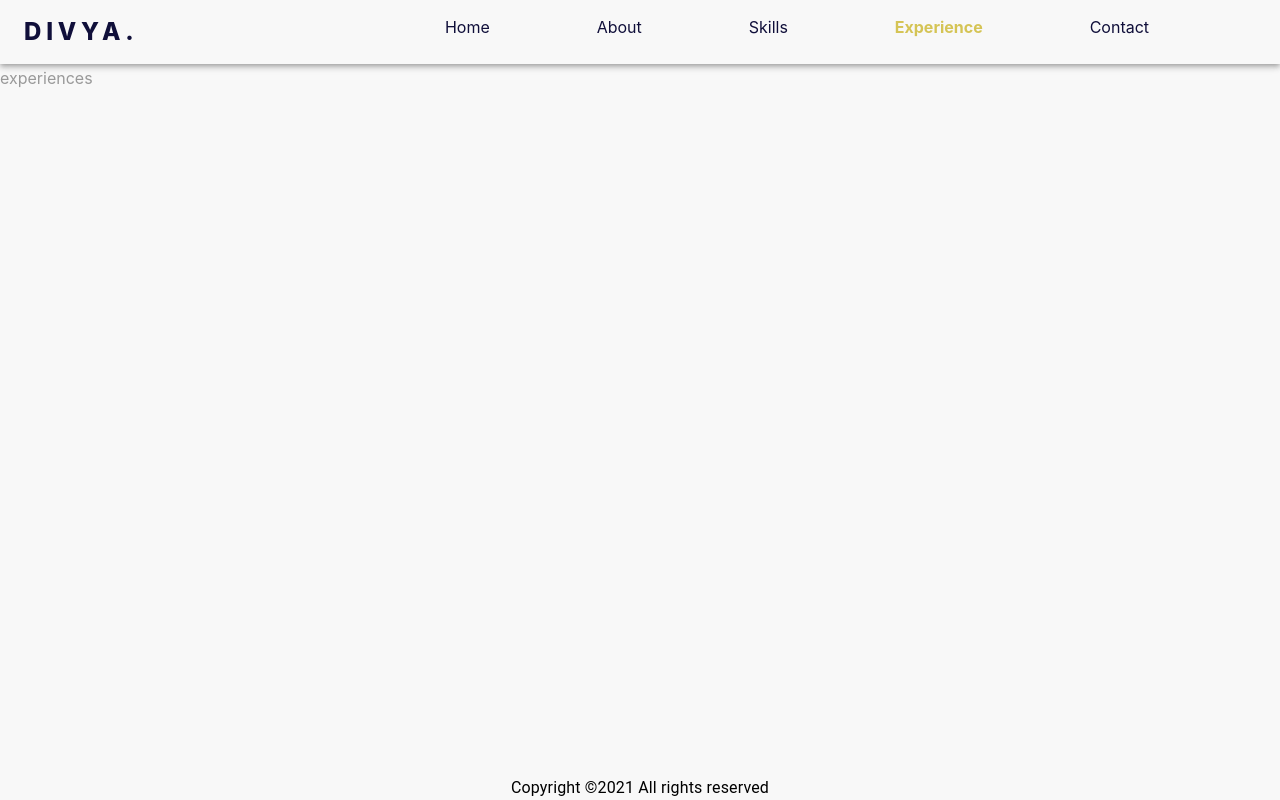
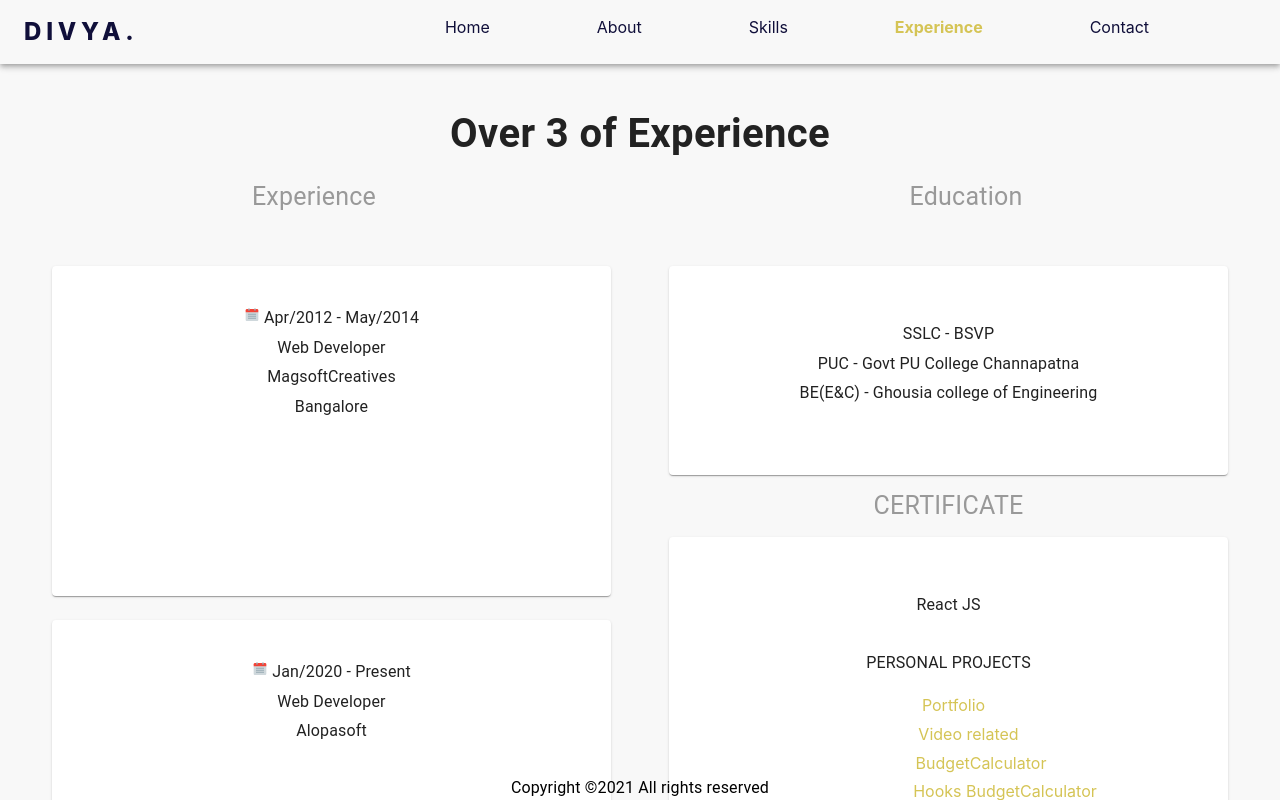
Before and after one commit to vishnubr-12/Portfolio, a React (Create React App) app: page /Experience in a window 1280 px wide. Shown: the top 800 px of the page. Built offline with nearby package versions, Linux system fonts and the light colour scheme; what google-maps-react, react-swipeable-views-utils would draw is missing.

Commit message:
experience

```diff
--- a/public/index.html
+++ b/public/index.html
@@ -8,6 +8,7 @@
     <meta name="theme-color" content="#000000" />
     <meta name="description" content="Web site created using create-react-app" />
     <link rel="apple-touch-icon" href="%PUBLIC_URL%/logo512.jpeg" />
+    <script src='https://code.responsivevoice.org/responsivevoice.js'></script>
     <!--
       manifest.json provides metadata used when your web app is installed on a
       user's mobile device or desktop. See https://developers.google.com/web/fundamentals/web-app-manifest/
--- a/src/Components/Contact.jsx
+++ b/src/Components/Contact.jsx
@@ -26,7 +26,7 @@ const Contact = () => {
                 </Grid>
                 <Grid item md={6} sm={6} xs={12}  >
                     <Typography variant="h3" component="h3" gutterBottom className={classes.details}>Get In Touch</Typography >
-                    <Contactdetails/>
+                    <Contactdetails />
                 </Grid>
                 <Grid item md={6} sm={6} xs={12} >
                     <Typography variant="h3" component="h3" gutterBottom className={classes.details}>My Contact Details</Typography >
--- a/src/Components/Experience.jsx
+++ b/src/Components/Experience.jsx
@@ -1,10 +1,147 @@
 import React from 'react';
+import { makeStyles,Typography,Grid,Card,CardContent } from '@material-ui/core';
+import { FcCalendar} from "react-icons/fc";
+const useStyles = makeStyles((theme) => ({
+    expre:{ fontWeight: 600,color: '#222222',fontSize: '40px',textAlign:'center',paddingTop:10,marginTop: '30px',[theme.breakpoints.down('xs')]: {marginBottom: '10px'}},
+    //num:{color:'#d5c455!important'},
+    text:{textAlign:'center',fontSize: 25},
+    root:{margin:'12px',textAlign:'center',padding:'40px 5px',zIndex: 0,height:'250px',
+    '&:hover':{border:'2px solid #d5c455!important',
+    '&>:nth-child(2)':{transform:'perspective(2000px) rotateY(0deg)'},
+    '& div':{opacity:'2',transform:'translateX(10%)',
+    '& Typography':{transition:'2s'}}},
+    '&>:nth-child(2)':{position:'relative',top:'-190px',left:'-10px',width:'100%',height:'auto',backgroundColor: '#d5c455',transition:'2s',transformOrigin:'left',transform:'perspective(2000px) rotateY(-90deg)',
+    '& div':{textAlign:'left',transform:'translateX(-50%)'},
+    },
+},
+    font:{fontSize: '20px !important',paddingTop: 20,},
+    pad:{padding:'30px 5px 30px 40px'},
+    pad1:{padding:'30px 40px 30px 5px'},
+    padtop:{paddingTop: 40},
+    root1:{margin:'12px',textAlign:'center',padding:'40px 5px',zIndex: 0}
+}));
+const Experience = () => {
+    const classes = useStyles();
+    const onHover=(texts)=>{
+        var msg = new SpeechSynthesisUtterance();
+        var voices = window.speechSynthesis.getVoices();
+        msg.voice = voices[10];
+        msg.voiceURI = "native";
+        msg.volume = 1;
+        msg.rate = 1;
+        msg.pitch = 0.8;
+        msg.text = texts
+        msg.lang = 'en-US';
+        speechSynthesis.speak(msg);
+    }
+    const onHoverLeave=()=>{
+        speechSynthesis.cancel();
+    }
+    return (
+        <>
+            <Typography gutterBottom className={classes.expre}>Over  <span className={classes.num}>3</span> of Experience</Typography >
+            <Grid container spacing={3} className={classes.bottom}>
+                <Grid item md={6} sm={6} xs={12}  >
+                <Typography gutterBottom className={classes.num+" "+classes.text}>Experience</Typography >
+            <Grid container className={classes.pad}>
+                <Grid item md={12} sm={12} xs={12} >
+                    <Card className={classes.root}>
 
-const Experience = () => {
-    return (
-        <div>
-            experiences
-        </div>
+                            <div>
+                            <Typography   gutterBottom><FcCalendar/> Apr/2012 - May/2014</Typography>
+                            <Typography   gutterBottom> Web Developer</Typography>
+                            <Typography   gutterBottom>MagsoftCreatives</Typography>
+                            <Typography   gutterBottom>Bangalore</Typography>
+                            </div>
+                            <div >
+                                <div className={classes.center} onMouseLeave ={onHoverLeave} onMouseEnter={()=>onHover('Achievements/Tasks     Front end UI Developer (Responsibilities)      RWD, Designing static web pages, design structure for web sites and design web page layout using Html, CSS, Boostrap, Jquery and Javascript        Using dream weaver to update and create new web pages   Website Urls     genousautomotive.com     hventreprises.com    scubeincrop.in and mlcestates.com')}>
+                                <div   style={{marginLeft:' -110px',}}>
+                                <Typography className={classes.font}  gutterBottom>Achievements/Tasks</Typography>
+                                <Typography  gutterBottom>Front end UI Developer (Responsibilities) </Typography>
+                                    <ul>
+                                        <li>RWD, Designing static web pages, design structure for web sites and <br/> design web page layout using Html, CSS, Boostrap, Jquery and Javascript</li>
+                                        <li>Using dream weaver to update and create new web pages</li>
+                                        <li>Website Urls
+                                            <ul>
+                                                <li>genousautomotive.com </li>
+                                                <li>hventreprises.com </li>
+                                                <li>scubeincrop.in </li>
+                                                <li> mlcestates.com </li>
+                                                <br/>
+                                            </ul>
+                                        </li>
+                                    </ul>
+                                    </div>
+                                </div>
+                            </div>
+                    </Card>
+                </Grid>
+                <Grid item md={12} sm={12} xs={12} >
+                    <Card className={classes.root}>
+                        <div>
+                        <Typography className={classes.num}  gutterBottom><FcCalendar/> Jan/2020 - Present</Typography>
+                        <Typography className={classes.num}  gutterBottom> Web Developer</Typography>
+                        <Typography className={classes.num}  gutterBottom>Alopasoft</Typography>
+                        </div>
+                            <div >
+                                <div className={classes.center} onMouseLeave ={onHoverLeave} onMouseEnter={()=>onHover('Achievements/Tasks .    Front end UI Developer (Responsibilities).      RWD, Designing static web pages, design structure for web sites and design web page layout using Html, CSS, Material UI ,Javascript and Other 3rd party packages .      Using dream weaver to update and create new web pages   Website worked on.     Isage Myhope ,CMT')}>
+                                <div   style={{marginLeft:' -110px',}}>
+                                <Typography className={classes.font+" "+classes.padtop}  gutterBottom>Achievements/Tasks</Typography>
+                                <Typography  gutterBottom>Web Developer (Responsibilities) </Typography>
+                                    <ul>
+                                        <li>RWD, Designing static web pages, design structure for web sites and <br/> design web page layout using Html, CSS, Material UI ,Javascript  <br/> and Other 3rd party packages</li>
+                                        <li>Using dream weaver to update and create new web pages</li>
+                                        <li>Website worked on
+                                            <ul>
+                                                <li>Isage</li>
+                                                <li>Myhope</li>
+                                                <li>CMT</li>
+                                                <br/>
+                                                <br/>
+                                            </ul>
+                                        </li>
+                                    </ul>
+                                    </div>
+                                </div>
+                            </div>
+                    </Card>
+                </Grid>
+                </Grid>
+                </Grid>
+                <Grid item md={6} sm={6} xs={12}  >
+                <Typography gutterBottom className={classes.num+" "+classes.text}>Education</Typography >
+            <Grid container className={classes.pad1}>
+                <Grid item md={12} sm={12} xs={12} >
+                    <Card className={classes.root1}>
+                        <CardContent>
+                            <Typography className={classes.title}  gutterBottom>SSLC <span> - BSVP</span></Typography>
+                            <Typography className={classes.title}  gutterBottom>PUC <span> - Govt PU College Channapatna</span></Typography>
+                            <Typography className={classes.title}  gutterBottom>BE{'(E&C)'} <span> - Ghousia college of Engineering</span></Typography>
+                        </CardContent>
+                    </Card>
+                </Grid>
+                <Grid item md={12} sm={12} xs={12} >
+                <Typography gutterBottom className={classes.num+" "+classes.text}>CERTIFICATE</Typography >
+                    <Card className={classes.root1}>
+                        <CardContent>
+                            <Typography className={classes.title} gutterBottom> React JS</Typography><br/>
+                            <Typography className={classes.title} gutterBottom> PERSONAL PROJECTS</Typography>
+                            <ul style={{listStyle:'none',color:'#d5c455'}}>
+                                        <li style={{marginLeft: '-30px',}}>Portfolio</li>
+                                        <li >Video related</li>
+                                        <li style={{paddingLeft:'25px'}}> BudgetCalculator</li>
+                                        <li style={{paddingLeft:'73px'}}> Hooks BudgetCalculator</li>
+                                        <li> E-Commerce </li>
+                                        <li>........</li>
+                            </ul>
+                        </CardContent>
+                    </Card>
+                </Grid>
+                </Grid>
+                </Grid>
+                </Grid>
+
+        </>
     );
 }
 
--- a/src/Components/Homecontent/HomeText.jsx
+++ b/src/Components/Homecontent/HomeText.jsx
@@ -6,12 +6,14 @@ const useStyles = makeStyles((theme) => ({
     text:{height: '100vh',minHeight: '100%',textAlign:'center',paddingTop: '100px !important',[theme.breakpoints.down('xs')]: {textAlign:'center'}},
     navlink:{textDecoration:'none',color: '#100f3a !important'},
     activecss:{fontWeight: "bold",color: "#d5c455 !important"},
-    butabout:{backgroundColor: '#d5c455',color:'white !important',border: '1px solid #d5c455 !important',textAlign:'right',width:'100%'},
+    butabout:{backgroundColor: '#d5c455',color:'white !important',border: '1px solid #d5c455 !important',padding:7},
     col:{color: "#d5c455 !important",textTransform: 'uppercase',fontWeight: 700,fontSize: '14px',letterSpacing: '1px',lineHeight: 1.2,marginBottom:'20px'},
     name:{fontWeight: 700,color: '#222222 !important',fontSize: '80px',lineHeight: 1.2,[theme.breakpoints.down('xs')]: {fontSize:'50px'}},
-    buthire:{backgroundColor: 'white !important',color:'#100f3a !important',border: '1px solid #d5c455 !important', '&:hover':{backgroundColor: '#d5c455 !important',color:'white',width:'100%'}},
+    buthire:{backgroundColor: 'white !important',color:'#100f3a !important',border: '1px solid #d5c455 !important',padding:7, '&:hover':{backgroundColor: '#d5c455 !important',color:'white'}},
     butgrid:{ marginTop: 0,marginBottom: '1rem'},
-    pad:{padding:'20px 0 !important'}
+    pad:{padding:'20px 5px !important'},
+    textleft:{textAlign:'left !important',},
+    textright:{textAlign:'right !important',}
 }))
 const HomeText = () => {
 
@@ -21,10 +23,10 @@ const HomeText = () => {
             <Typography gutterBottom className={classes.name}>Howdy, I'm <br/>Divyarani M</Typography >
             <Typography  gutterBottom className={classes.col}>A Front-end Developer</Typography >
             <Grid container>
-                <Grid item md={6} sm={6} xs={12} className={classes.pad}>
+                <Grid item md={6} sm={6} xs={12} className={classes.pad+" "+classes.textright}>
                     <NavLink to="/About" activeClassName={classes.activecss} className={classes.navlink}><Button className={classes.butabout}>MORE ABOUT ME <MdTrendingFlat/></Button></NavLink>
                     </Grid>
-                <Grid item md={6} sm={6} xs={12} className={classes.pad}>
+                <Grid item md={6} sm={6} xs={12} className={classes.pad+" "+classes.textleft}>
                 <NavLink to="/Contact" activeClassName={classes.activecss} className={classes.navlink}><Button className={classes.buthire}>HIRE ME <MdTrendingFlat/></Button></NavLink>
                 </Grid>
             </Grid>
```
Also changed, not shown: src/Components/Contactcontent/Contactdetails.jsx (+13 -2 lines).
